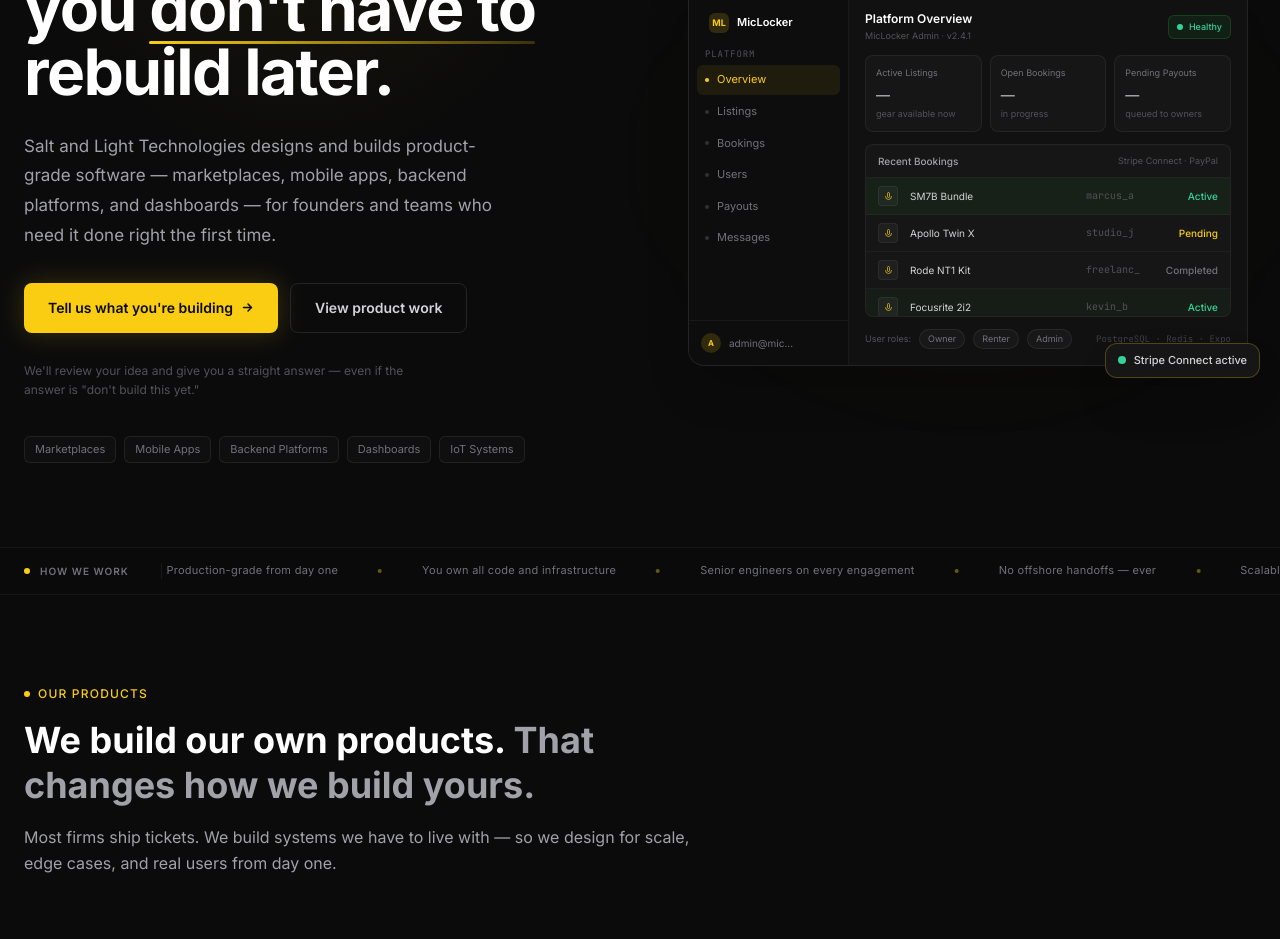
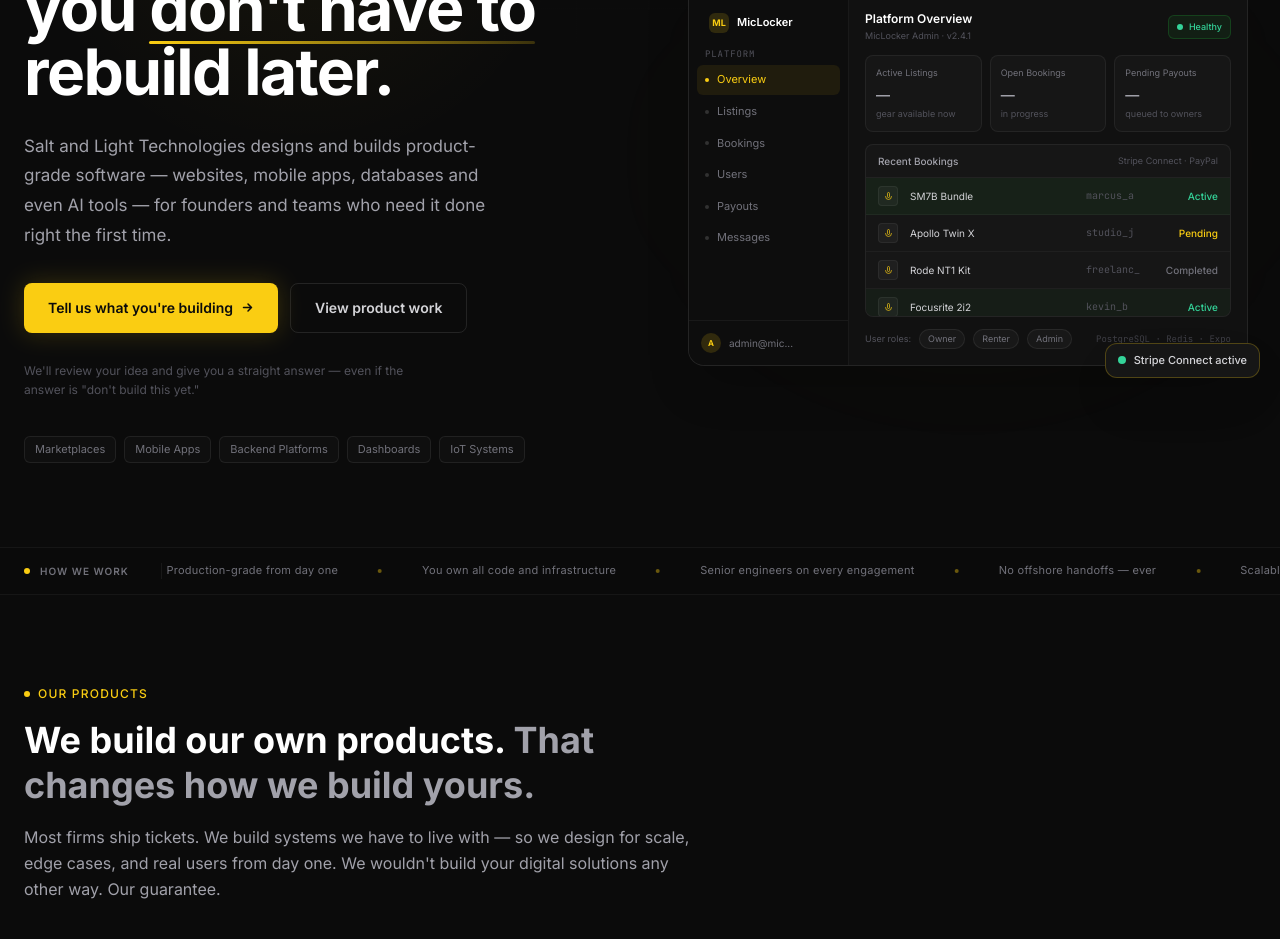
Before and after one commit to Salt-and-Light-Technologies/Homepage, a React (Vite) app: page / in a window 1280 px wide. Shown: the part 280-1219 px from the top of the page. Built offline with nearby package versions, Linux system fonts and the light colour scheme; no server answers; the database is empty.

Commit message:
Copy/text changes

```diff
--- a/src/components/CaseStudy.jsx
+++ b/src/components/CaseStudy.jsx
@@ -2,7 +2,7 @@
 
 export default function CaseStudy() {
   return (
-    <section id="case-study" className="py-28 border-b" style={{borderColor:'rgba(255,255,255,0.06)'}}>
+    <section id="case-study" className="pt-28 pb-14 border-b" style={{borderColor:'rgba(255,255,255,0.06)'}}>
       <div className="max-w-7xl mx-auto px-6">
 
         {/* Section label */}
@@ -72,15 +72,6 @@
               </div>
             </div>
 
-            {/* Insight quote */}
-            <blockquote className="flex gap-4 pl-5 border-l-2" style={{borderColor:'#facd12'}}>
-              <div>
-                <p className="text-sm text-zinc-300 leading-relaxed italic">
-                  "This is the level of system design we bring into every engagement."
-                </p>
-                <span className="block mt-3 text-xs text-zinc-600">— Salt & Light Engineering Team</span>
-              </div>
-            </blockquote>
           </div>
 
           {/* Right — 2 cols */}
--- a/src/components/FinalCTA.jsx
+++ b/src/components/FinalCTA.jsx
@@ -37,7 +37,7 @@
             </h2>
 
             <p className="text-zinc-400 text-lg leading-relaxed">
-              If it's worth building, we'll help you build it right. If it's not, we'll tell you that too.
+              From idea to execution, we help you make the right decisions at every step.
             </p>
 
             <div className="flex flex-col sm:flex-row items-center gap-3 pt-2">
--- a/src/components/Hero.jsx
+++ b/src/components/Hero.jsx
@@ -51,7 +51,7 @@
             {/* Subtext */}
             <p className="text-[1.0625rem] text-zinc-400 leading-[1.75] max-w-[480px]">
               Salt and Light Technologies designs and builds product-grade software —
-              marketplaces, mobile apps, backend platforms, and dashboards — for founders
+              websites, mobile apps, databases and even AI tools — for founders
               and teams who need it done right the first time.
             </p>
 
--- a/src/components/Products.jsx
+++ b/src/components/Products.jsx
@@ -154,7 +154,7 @@
           </h2>
           <p className="text-zinc-400 mt-4 text-base leading-relaxed">
             Most firms ship tickets. We build systems we have to live with — so we design for scale,
-            edge cases, and real users from day one.
+            edge cases, and real users from day one. We wouldn't build your digital solutions any other way. Our guarantee.
           </p>
         </div>
 
```
